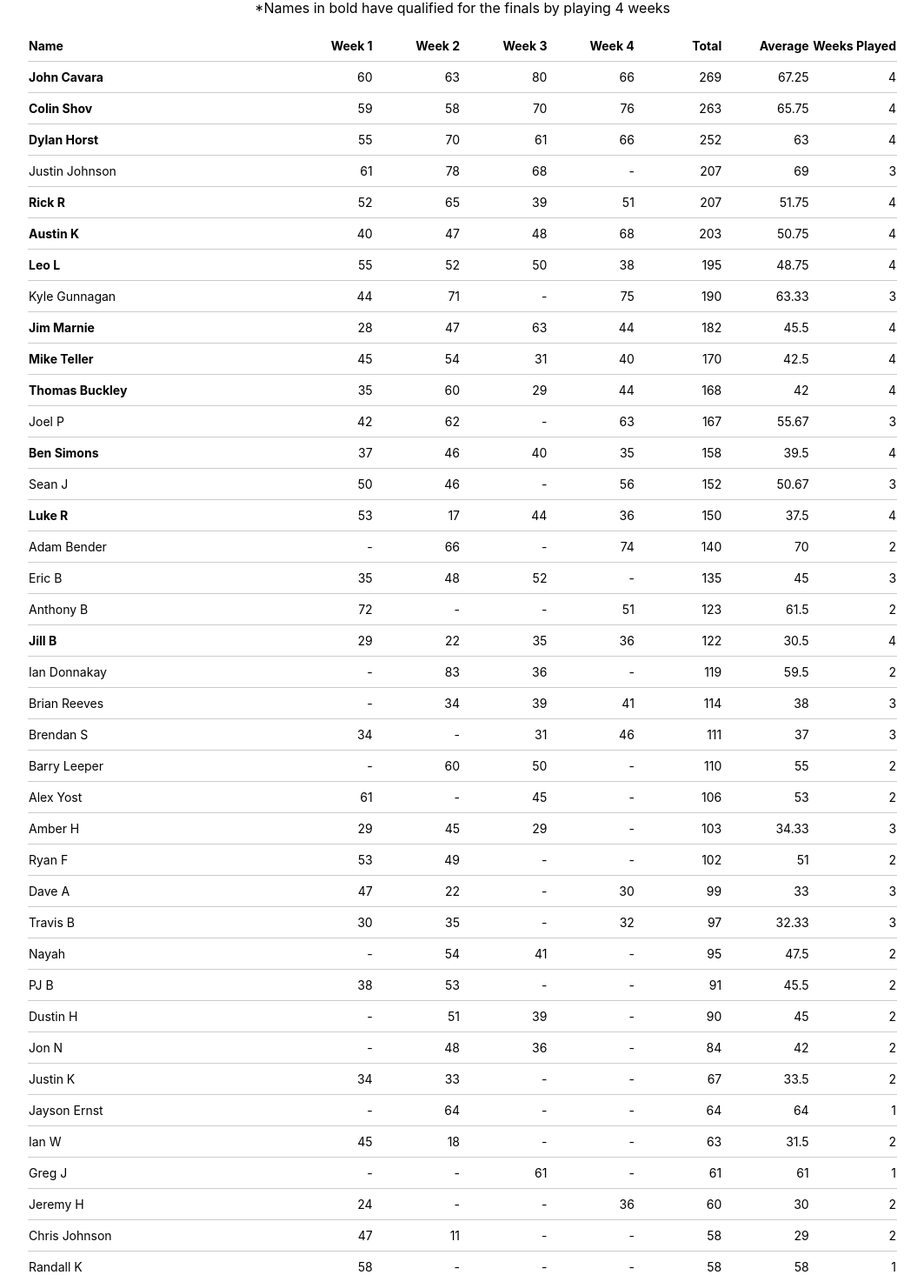
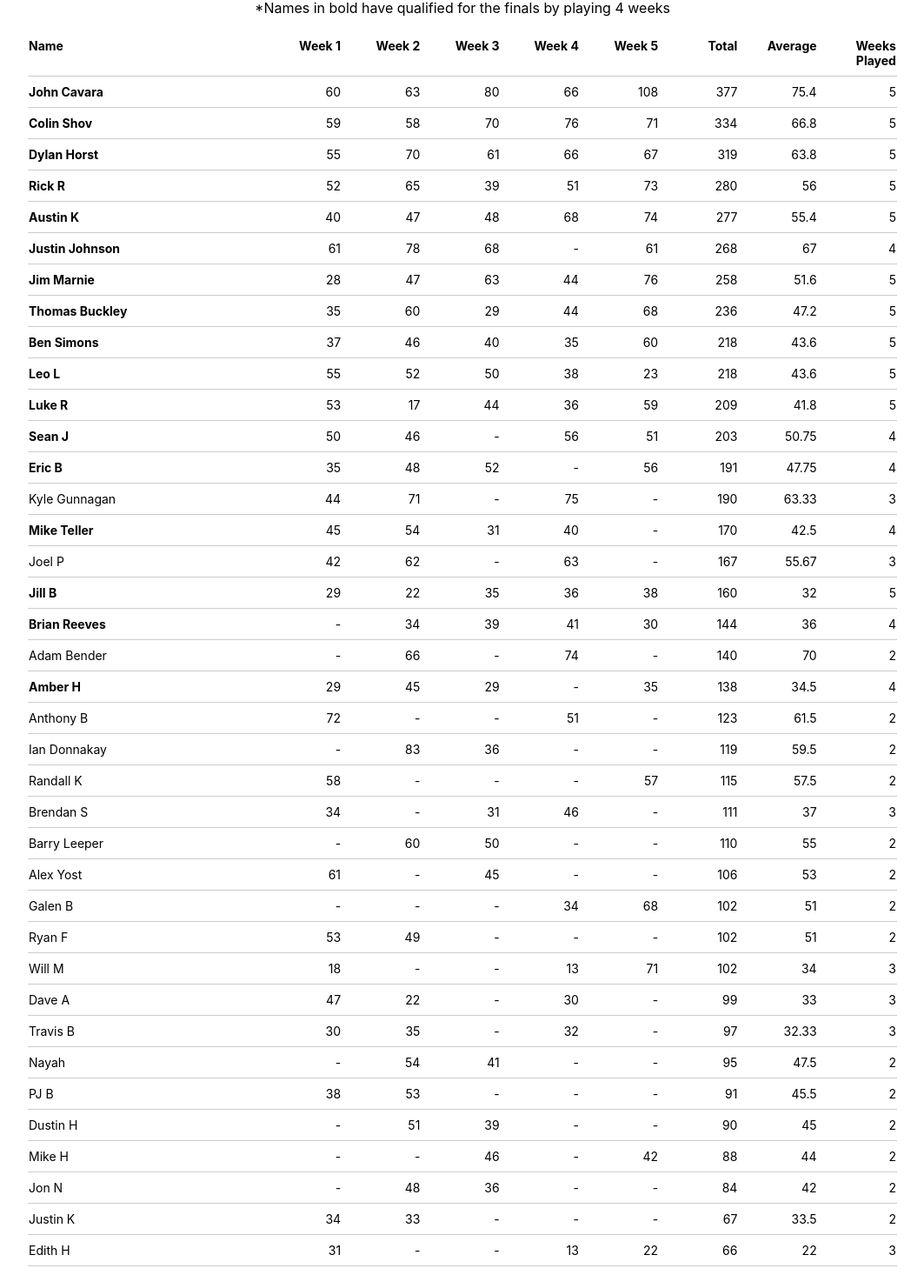
Before and after one commit to cshov/rez-prk-putting-league, a React (Create React App) app: page / in a window 1280 px wide. Shown: the part 154-1620 px from the top of the page at 87% size, without its empty margins (108-1171 px from the left). Built offline with nearby package versions, Linux system fonts and the light colour scheme.

Commit message:
updating for week 5

```diff
--- a/src/data/standings.json
+++ b/src/data/standings.json
@@ -5,13 +5,13 @@
     "Week2": 63,
     "Week3": 80,
     "Week4": 66,
-    "Week5": null,
+    "Week5": 108,
     "Week6": null,
     "Week7": null,
     "Week8": null,
-    "Total": 269,
-    "Average": 67.25,
-    "WeeksPlayed": 4
+    "Total": 377,
+    "Average": 75.4,
+    "WeeksPlayed": 5
   },
   {
     "Name": "Colin Shov",
@@ -19,13 +19,13 @@
     "Week2": 58,
     "Week3": 70,
     "Week4": 76,
-    "Week5": null,
+    "Week5": 71,
     "Week6": null,
     "Week7": null,
     "Week8": null,
-    "Total": 263,
-    "Average": 65.75,
-    "WeeksPlayed": 4
+    "Total": 334,
+    "Average": 66.8,
+    "WeeksPlayed": 5
   },
   {
     "Name": "Dylan Horst",
@@ -33,13 +33,41 @@
     "Week2": 70,
     "Week3": 61,
     "Week4": 66,
-    "Week5": null,
+    "Week5": 67,
     "Week6": null,
     "Week7": null,
     "Week8": null,
-    "Total": 252,
-    "Average": 63,
-    "WeeksPlayed": 4
+    "Total": 319,
+    "Average": 63.8,
+    "WeeksPlayed": 5
+  },
+  {
+    "Name": "Rick R",
+    "Week1": 52,
+    "Week2": 65,
+    "Week3": 39,
+    "Week4": 51,
+    "Week5": 73,
+    "Week6": null,
+    "Week7": null,
+    "Week8": null,
+    "Total": 280,
+    "Average": 56,
+    "WeeksPlayed": 5
+  },
+  {
+    "Name": "Austin K",
+    "Week1": 40,
+    "Week2": 47,
+    "Week3": 48,
+    "Week4": 68,
+    "Week5": 74,
+    "Week6": null,
+    "Week7": null,
+    "Week8": null,
+    "Total": 277,
+    "Average": 55.4,
+    "WeeksPlayed": 5
   },
   {
     "Name": "Justin Johnson",
@@ -47,35 +75,91 @@
     "Week2": 78,
     "Week3": 68,
     "Week4": null,
-    "Week5": null,
+    "Week5": 61,
     "Week6": null,
     "Week7": null,
     "Week8": null,
-    "Total": 207,
-    "Average": 69,
-    "WeeksPlayed": 3
+    "Total": 268,
+    "Average": 67,
+    "WeeksPlayed": 4
   },
   {
-    "Name": "Rick R",
-    "Week1": 52,
-    "Week2": 65,
-    "Week3": 39,
-    "Week4": 51,
-    "Week5": null,
+    "Name": "Jim Marnie",
+    "Week1": 28,
+    "Week2": 47,
+    "Week3": 63,
+    "Week4": 44,
+    "Week5": 76,
     "Week6": null,
     "Week7": null,
     "Week8": null,
-    "Total": 207,
-    "Average": 51.75,
-    "WeeksPlayed": 4
+    "Total": 258,
+    "Average": 51.6,
+    "WeeksPlayed": 5
   },
   {
-    "Name": "Austin K",
-    "Week1": 40,
-    "Week2": 47,
-    "Week3": 48,
-    "Week4": 68,
-    "Week5": null,
+    "Name": "Thomas Buckley",
+    "Week1": 35,
+    "Week2": 60,
+    "Week3": 29,
+    "Week4": 44,
+    "Week5": 68,
+    "Week6": null,
+    "Week7": null,
+    "Week8": null,
+    "Total": 236,
+    "Average": 47.2,
+    "WeeksPlayed": 5
+  },
+  {
+    "Name": "Ben Simons",
+    "Week1": 37,
+    "Week2": 46,
+    "Week3": 40,
+    "Week4": 35,
+    "Week5": 60,
+    "Week6": null,
+    "Week7": null,
+    "Week8": null,
+    "Total": 218,
+    "Average": 43.6,
+    "WeeksPlayed": 5
+  },
+  {
+    "Name": "Leo L",
+    "Week1": 55,
+    "Week2": 52,
+    "Week3": 50,
+    "Week4": 38,
+    "Week5": 23,
+    "Week6": null,
+    "Week7": null,
+    "Week8": null,
+    "Total": 218,
+    "Average": 43.6,
+    "WeeksPlayed": 5
+  },
+  {
+    "Name": "Luke R",
+    "Week1": 53,
+    "Week2": 17,
+    "Week3": 44,
+    "Week4": 36,
+    "Week5": 59,
+    "Week6": null,
+    "Week7": null,
+    "Week8": null,
+    "Total": 209,
+    "Average": 41.8,
+    "WeeksPlayed": 5
+  },
+  {
+    "Name": "Sean J",
+    "Week1": 50,
+    "Week2": 46,
+    "Week3": null,
+    "Week4": 56,
+    "Week5": 51,
     "Week6": null,
     "Week7": null,
     "Week8": null,
@@ -84,17 +168,17 @@
     "WeeksPlayed": 4
   },
   {
-    "Name": "Leo L",
-    "Week1": 55,
-    "Week2": 52,
-    "Week3": 50,
-    "Week4": 38,
-    "Week5": null,
+    "Name": "Eric B",
+    "Week1": 35,
+    "Week2": 48,
+    "Week3": 52,
+    "Week4": null,
+    "Week5": 56,
     "Week6": null,
     "Week7": null,
     "Week8": null,
-    "Total": 195,
-    "Average": 48.75,
+    "Total": 191,
+    "Average": 47.75,
     "WeeksPlayed": 4
   },
   {
@@ -112,20 +196,6 @@
     "WeeksPlayed": 3
   },
   {
-    "Name": "Jim Marnie",
-    "Week1": 28,
-    "Week2": 47,
-    "Week3": 63,
-    "Week4": 44,
-    "Week5": null,
-    "Week6": null,
-    "Week7": null,
-    "Week8": null,
-    "Total": 182,
-    "Average": 45.5,
-    "WeeksPlayed": 4
-  },
-  {
     "Name": "Mike Teller",
     "Week1": 45,
     "Week2": 54,
@@ -137,20 +207,6 @@
     "Week8": null,
     "Total": 170,
     "Average": 42.5,
-    "WeeksPlayed": 4
-  },
-  {
-    "Name": "Thomas Buckley",
-    "Week1": 35,
-    "Week2": 60,
-    "Week3": 29,
-    "Week4": 44,
-    "Week5": null,
-    "Week6": null,
-    "Week7": null,
-    "Week8": null,
-    "Total": 168,
-    "Average": 42,
     "WeeksPlayed": 4
   },
   {
@@ -168,45 +224,31 @@
     "WeeksPlayed": 3
   },
   {
-    "Name": "Ben Simons",
-    "Week1": 37,
-    "Week2": 46,
-    "Week3": 40,
-    "Week4": 35,
-    "Week5": null,
+    "Name": "Jill B",
+    "Week1": 29,
+    "Week2": 22,
+    "Week3": 35,
+    "Week4": 36,
+    "Week5": 38,
     "Week6": null,
     "Week7": null,
     "Week8": null,
-    "Total": 158,
-    "Average": 39.5,
-    "WeeksPlayed": 4
+    "Total": 160,
+    "Average": 32,
+    "WeeksPlayed": 5
   },
   {
-    "Name": "Sean J",
-    "Week1": 50,
-    "Week2": 46,
-    "Week3": null,
-    "Week4": 56,
-    "Week5": null,
+    "Name": "Brian Reeves",
+    "Week1": null,
+    "Week2": 34,
+    "Week3": 39,
+    "Week4": 41,
+    "Week5": 30,
     "Week6": null,
     "Week7": null,
     "Week8": null,
-    "Total": 152,
-    "Average": 50.666666666666664,
-    "WeeksPlayed": 3
-  },
-  {
-    "Name": "Luke R",
-    "Week1": 53,
-    "Week2": 17,
-    "Week3": 44,
-    "Week4": 36,
-    "Week5": null,
-    "Week6": null,
-    "Week7": null,
-    "Week8": null,
-    "Total": 150,
-    "Average": 37.5,
+    "Total": 144,
+    "Average": 36,
     "WeeksPlayed": 4
   },
   {
@@ -224,18 +266,18 @@
     "WeeksPlayed": 2
   },
   {
-    "Name": "Eric B",
-    "Week1": 35,
-    "Week2": 48,
-    "Week3": 52,
+    "Name": "Amber H",
+    "Week1": 29,
+    "Week2": 45,
+    "Week3": 29,
     "Week4": null,
-    "Week5": null,
+    "Week5": 35,
     "Week6": null,
     "Week7": null,
     "Week8": null,
-    "Total": 135,
-    "Average": 45,
-    "WeeksPlayed": 3
+    "Total": 138,
+    "Average": 34.5,
+    "WeeksPlayed": 4
   },
   {
     "Name": "Anthony B",
@@ -252,20 +294,6 @@
     "WeeksPlayed": 2
   },
   {
-    "Name": "Jill B",
-    "Week1": 29,
-    "Week2": 22,
-    "Week3": 35,
-    "Week4": 36,
-    "Week5": null,
-    "Week6": null,
-    "Week7": null,
-    "Week8": null,
-    "Total": 122,
-    "Average": 30.5,
-    "WeeksPlayed": 4
-  },
-  {
     "Name": "Ian Donnakay",
     "Week1": null,
     "Week2": 83,
@@ -280,18 +308,18 @@
     "WeeksPlayed": 2
   },
   {
-    "Name": "Brian Reeves",
-    "Week1": null,
-    "Week2": 34,
-    "Week3": 39,
-    "Week4": 41,
-    "Week5": null,
+    "Name": "Randall K",
+    "Week1": 58,
+    "Week2": null,
+    "Week3": null,
+    "Week4": null,
+    "Week5": 57,
     "Week6": null,
     "Week7": null,
     "Week8": null,
-    "Total": 114,
-    "Average": 38,
-    "WeeksPlayed": 3
+    "Total": 115,
+    "Average": 57.5,
+    "WeeksPlayed": 2
   },
   {
     "Name": "Brendan S",
@@ -336,18 +364,18 @@
     "WeeksPlayed": 2
   },
   {
-    "Name": "Amber H",
-    "Week1": 29,
-    "Week2": 45,
-    "Week3": 29,
-    "Week4": null,
-    "Week5": null,
+    "Name": "Galen B",
+    "Week1": null,
+    "Week2": null,
+    "Week3": null,
+    "Week4": 34,
+    "Week5": 68,
     "Week6": null,
     "Week7": null,
     "Week8": null,
-    "Total": 103,
-    "Average": 34.333333333333336,
-    "WeeksPlayed": 3
+    "Total": 102,
+    "Average": 51,
+    "WeeksPlayed": 2
   },
   {
     "Name": "Ryan F",
@@ -362,6 +390,20 @@
     "Total": 102,
     "Average": 51,
     "WeeksPlayed": 2
+  },
+  {
+    "Name": "Will M",
+    "Week1": 18,
+    "Week2": null,
+    "Week3": null,
+    "Week4": 13,
+    "Week5": 71,
+    "Week6": null,
+    "Week7": null,
+    "Week8": null,
+    "Total": 102,
+    "Average": 34,
+    "WeeksPlayed": 3
   },
   {
     "Name": "Dave A",
@@ -434,6 +476,20 @@
     "WeeksPlayed": 2
   },
   {
+    "Name": "Mike H",
+    "Week1": null,
+    "Week2": null,
+    "Week3": 46,
+    "Week4": null,
+    "Week5": 42,
+    "Week6": null,
+    "Week7": null,
+    "Week8": null,
+    "Total": 88,
+    "Average": 44,
+    "WeeksPlayed": 2
+  },
+  {
     "Name": "Jon N",
     "Week1": null,
     "Week2": 48,
@@ -460,6 +516,20 @@
     "Total": 67,
     "Average": 33.5,
     "WeeksPlayed": 2
+  },
+  {
+    "Name": "Edith H",
+    "Week1": 31,
+    "Week2": null,
+    "Week3": null,
+    "Week4": 13,
+    "Week5": 22,
+    "Week6": null,
+    "Week7": null,
+    "Week8": null,
+    "Total": 66,
+    "Average": 22,
+    "WeeksPlayed": 3
   },
   {
     "Name": "Jayson Ernst",
@@ -532,18 +602,18 @@
     "WeeksPlayed": 2
   },
   {
-    "Name": "Randall K",
-    "Week1": 58,
-    "Week2": null,
-    "Week3": null,
-    "Week4": null,
-    "Week5": null,
+    "Name": "Alison J",
+    "Week1": null,
+    "Week2": 8,
+    "Week3": 23,
+    "Week4": 12,
+    "Week5": 12,
     "Week6": null,
     "Week7": null,
     "Week8": null,
-    "Total": 58,
-    "Average": 58,
-    "WeeksPlayed": 1
+    "Total": 55,
+    "Average": 13.75,
+    "WeeksPlayed": 4
   },
   {
     "Name": "Kham T",
@@ -586,6 +656,20 @@
     "Total": 52,
     "Average": 17.333333333333332,
     "WeeksPlayed": 3
+  },
+  {
+    "Name": "Matt G",
+    "Week1": null,
+    "Week2": null,
+    "Week3": null,
+    "Week4": null,
+    "Week5": 51,
+    "Week6": null,
+    "Week7": null,
+    "Week8": null,
+    "Total": 51,
+    "Average": 51,
+    "WeeksPlayed": 1
   },
   {
     "Name": "Chris M",
@@ -644,6 +728,20 @@
     "WeeksPlayed": 2
   },
   {
+    "Name": "Matthew F",
+    "Week1": null,
+    "Week2": null,
+    "Week3": null,
+    "Week4": null,
+    "Week5": 49,
+    "Week6": null,
+    "Week7": null,
+    "Week8": null,
+    "Total": 49,
+    "Average": 49,
+    "WeeksPlayed": 1
+  },
+  {
     "Name": "Andy Difronzo",
     "Week1": null,
     "Week2": 48,
@@ -686,34 +784,6 @@
     "WeeksPlayed": 1
   },
   {
-    "Name": "Mike H",
-    "Week1": null,
-    "Week2": null,
-    "Week3": 46,
-    "Week4": null,
-    "Week5": null,
-    "Week6": null,
-    "Week7": null,
-    "Week8": null,
-    "Total": 46,
-    "Average": 46,
-    "WeeksPlayed": 1
-  },
-  {
-    "Name": "Edith H",
-    "Week1": 31,
-    "Week2": null,
-    "Week3": null,
-    "Week4": 13,
-    "Week5": null,
-    "Week6": null,
-    "Week7": null,
-    "Week8": null,
-    "Total": 44,
-    "Average": 22,
-    "WeeksPlayed": 2
-  },
-  {
     "Name": "Nate L",
     "Week1": null,
     "Week2": 44,
@@ -728,18 +798,18 @@
     "WeeksPlayed": 1
   },
   {
-    "Name": "Alison J",
+    "Name": "Skeeter",
     "Week1": null,
-    "Week2": 8,
-    "Week3": 23,
-    "Week4": 12,
-    "Week5": null,
+    "Week2": null,
+    "Week3": 13,
+    "Week4": null,
+    "Week5": 26,
     "Week6": null,
     "Week7": null,
     "Week8": null,
-    "Total": 43,
-    "Average": 14.333333333333334,
-    "WeeksPlayed": 3
+    "Total": 39,
+    "Average": 19.5,
+    "WeeksPlayed": 2
   },
   {
     "Name": "Pat Desmarais",
@@ -784,20 +854,6 @@
     "WeeksPlayed": 1
   },
   {
-    "Name": "Galen B",
-    "Week1": null,
-    "Week2": null,
-    "Week3": null,
-    "Week4": 34,
-    "Week5": null,
-    "Week6": null,
-    "Week7": null,
-    "Week8": null,
-    "Total": 34,
-    "Average": 34,
-    "WeeksPlayed": 1
-  },
-  {
     "Name": "Dave R",
     "Week1": null,
     "Week2": 31,
@@ -838,20 +894,6 @@
     "Total": 31,
     "Average": 31,
     "WeeksPlayed": 1
-  },
-  {
-    "Name": "Will M",
-    "Week1": 18,
-    "Week2": null,
-    "Week3": null,
-    "Week4": 13,
-    "Week5": null,
-    "Week6": null,
-    "Week7": null,
-    "Week8": null,
-    "Total": 31,
-    "Average": 15.5,
-    "WeeksPlayed": 2
   },
   {
     "Name": "Bethanne G",
@@ -994,20 +1036,6 @@
     "WeeksPlayed": 1
   },
   {
-    "Name": "Skeeter",
-    "Week1": null,
-    "Week2": null,
-    "Week3": 13,
-    "Week4": null,
-    "Week5": null,
-    "Week6": null,
-    "Week7": null,
-    "Week8": null,
-    "Total": 13,
-    "Average": 13,
-    "WeeksPlayed": 1
-  },
-  {
     "Name": "Josh Q",
     "Week1": 12,
     "Week2": null,
--- a/src/standings/Standings.tsx
+++ b/src/standings/Standings.tsx
@@ -19,6 +19,7 @@ function Standings() {
                     <th>Week 2</th>
                     <th>Week 3</th>
                     <th>Week 4</th>
+                    <th>Week 5</th>
                     <th>Total</th>
                     <th>Average</th>
                     <th>Weeks Played</th>
@@ -33,6 +34,7 @@ function Standings() {
                     <td>{(player.Week2 !== null) ? player.Week2 : '-'}</td>
                     <td>{(player.Week3 !== null) ? player.Week3 : '-'}</td>
                     <td>{(player.Week4 !== null) ? player.Week4 : '-'}</td>
+                    <td>{(player.Week5 !== null) ? player.Week5 : '-'}</td>
                     <td>{player.Total}</td>
                     <td> {(player.Average !== null) ? Math.round(player.Average * 100) / 100 : "n/a"}</td>
                     <td>{player.WeeksPlayed}</td>
```
